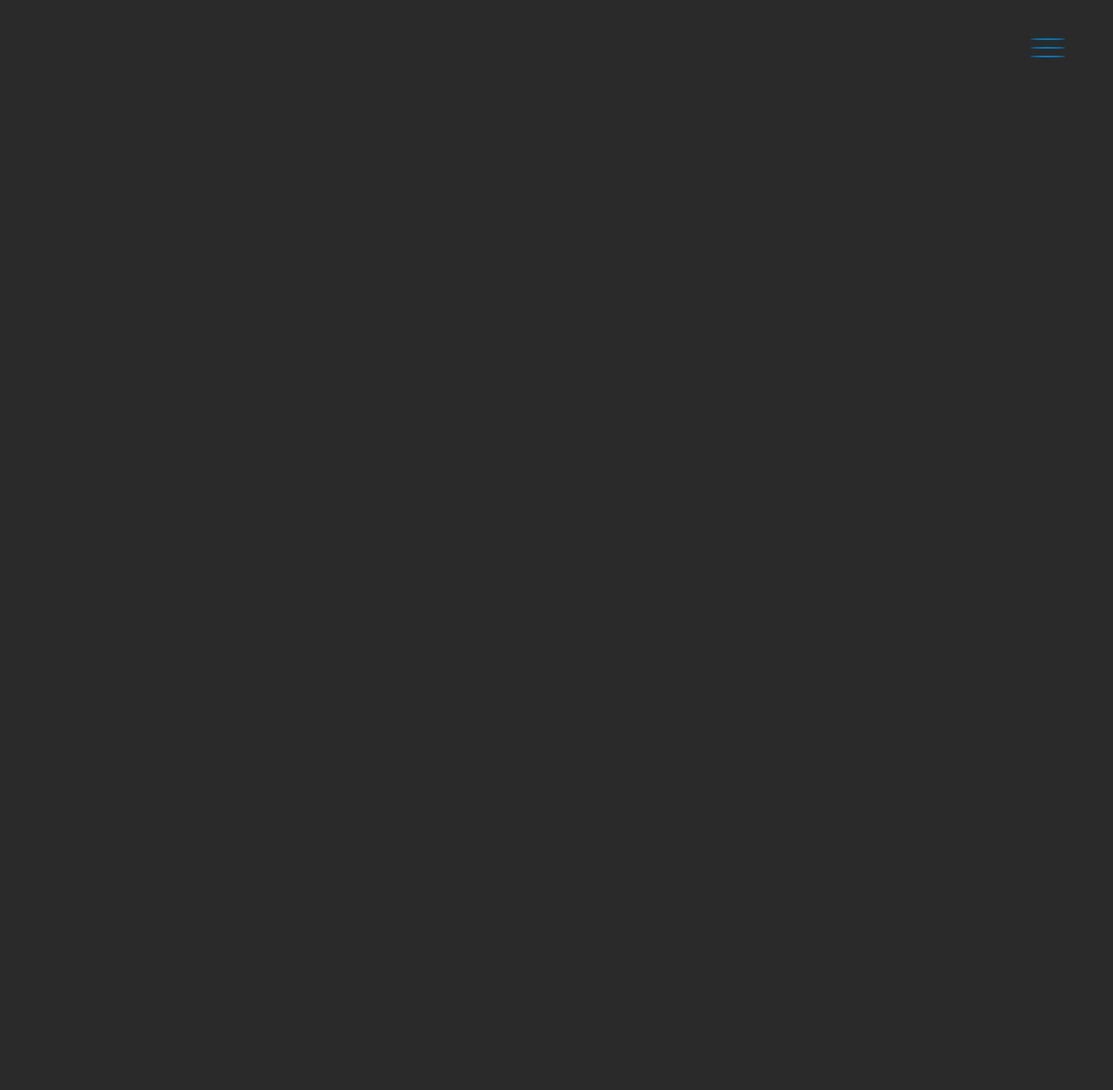
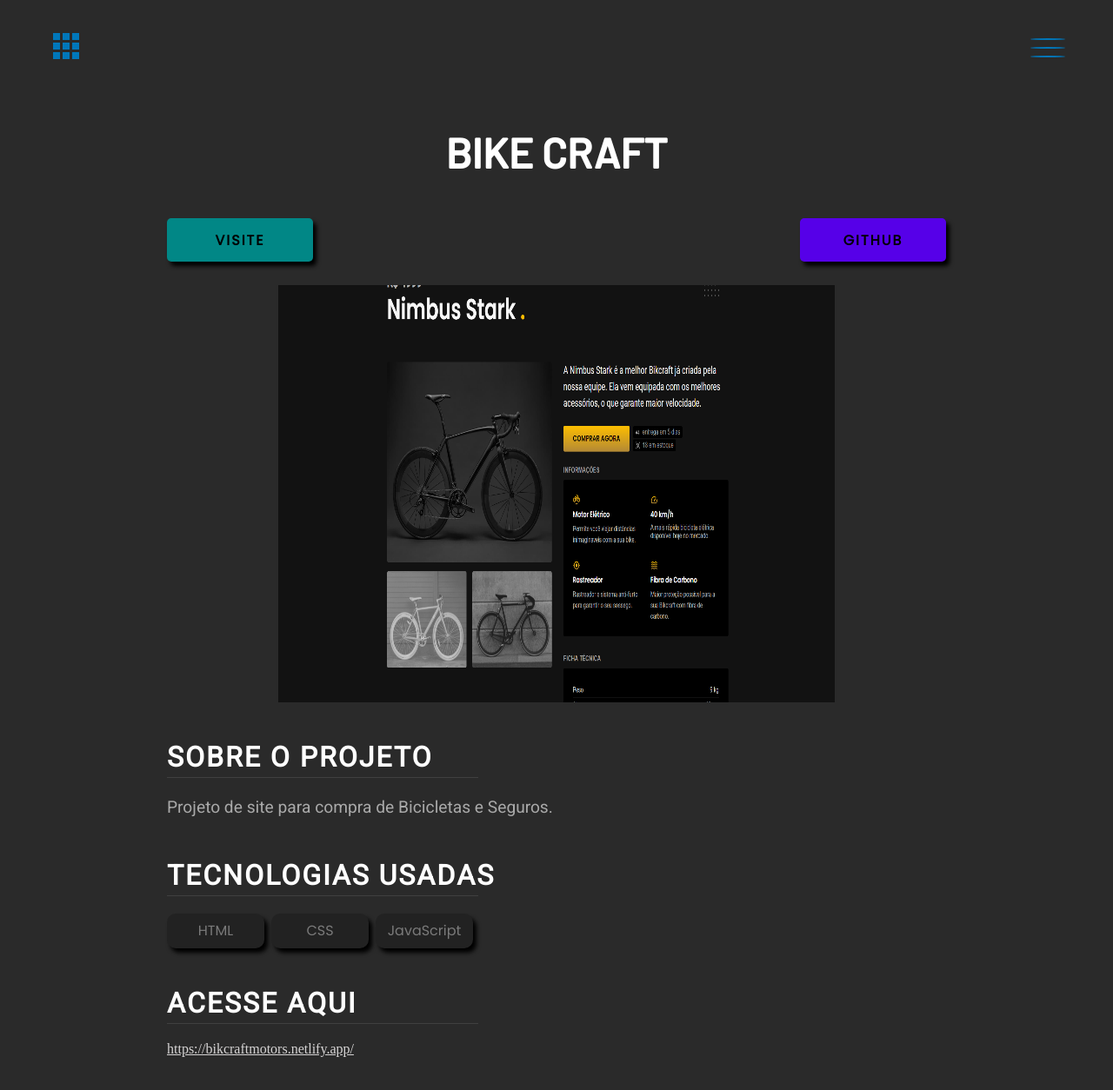
Before and after one commit to fescarvalho/Portifolio3.0, a React (Create React App) app: page /projetos/bike in a window 1280 px wide. Shown: the top 1254 px of the page at 87% size. Before the commit the page ends 800 px from the top, so only its background shows below. Built offline with nearby package versions, Linux system fonts and the light colour scheme.

Commit message:
:sparkles: feat - Add project in routes.

```diff
--- a/src/App.jsx
+++ b/src/App.jsx
@@ -12,12 +12,100 @@ function App() {
         <Route path="/projetos" element={<Projetos />} />
         <Route path="/contato" element={<Contato />} />
 
-        <Route path="/projetos/dogs" element={<PageProject />} />
-        <Route path="/projetos/bike" element={<Contato />} />
-        <Route path="/projetos/supermarket" element={<Contato />} />
-        <Route path="/projetos/lescone" element={<Contato />} />
-        <Route path="/projetos/hoursbus" element={<Contato />} />
-        <Route path="/projetos/walletapp" element={<Contato />} />
+        <Route
+          path="/projetos/dogs"
+          element={
+            <PageProject
+              name="Dogs-Rede Social"
+              srcLink="https://dogs-social.vercel.app/"
+              srcGithub="https://github.com/fescarvalho/Dogs"
+              srcImage="/images/DogsSocial/image2.png"
+              description="Projeto de Rede Social para pets."
+              tecs={['React', 'CSSModules', 'MongoDb']}
+            />
+          }
+        />
+        <Route
+          path="/projetos/bike"
+          element={
+            <PageProject
+              name="Bike Craft"
+              srcLink="https://bikcraftmotors.netlify.app/"
+              srcGithub="https://github.com/fescarvalho/bikcraft"
+              srcImage="/images/BikeCraft/image1.png"
+              description="Projeto de site para compra de Bicicletas e Seguros."
+              tecs={['HTML', 'CSS', 'JavaScript']}
+            />
+          }
+        />
+        <Route
+          path="/projetos/supermarket"
+          element={
+            <PageProject
+              name="Super Market List"
+              srcLink="https://app-supermarket-list-front.vercel.app/"
+              srcGithub="https://github.com/fescarvalho/APP-SupermarketList-Front"
+              srcImage="/images/SuperMarket/image2.png"
+              description="Projeto criado para auxilio na organização de lista de compras de supermercado. Foi construida API para salvamento dos dados e cadastro do usuario."
+              tecs={[
+                'React',
+                'CSS',
+                'Axios',
+                'NodeJs',
+                'Docker',
+                'Mongoose',
+                'MongoDB',
+                'Express',
+              ]}
+            />
+          }
+        />
+        <Route
+          path="/projetos/lescone"
+          element={
+            <PageProject
+              name="Le Scone Restaurante"
+              srcLink="https://le-scone-degust.vercel.app"
+              srcGithub="https://github.com/fescarvalho/LeScone"
+              srcImage="/images/LeScone/image1.png"
+              description="Projeto criado para divulgação de Restaurante."
+              tecs={['HTML', 'SASS', 'JavaScript']}
+            />
+          }
+        />
+        <Route
+          path="/projetos/hoursbus"
+          element={
+            <PageProject
+              name="Hours Bus"
+              srcLink="https://hoursbus.vercel.app"
+              srcGithub="https://github.com/fescarvalho/HoursBus"
+              srcImage="/images/hoursBus/image1.png"
+              description="Projeto criado para divulgação de horario de onibus."
+              tecs={['Typescript', 'React', 'CssModules']}
+            />
+          }
+        />
+        <Route
+          path="/projetos/walletapp"
+          element={
+            <PageProject
+              name="Wallet App"
+              srcLink="https://wallet-app-frontend.vercel.app"
+              srcGithub="https://github.com/fescarvalho/wallet-app-frontend"
+              srcImage="/images/WalletApp/image1.png"
+              description="Projeto criado para auxilio no controle de gastos mensais."
+              tecs={[
+                'React',
+                'CSS',
+                'NodeJs',
+                'Docker',
+                'PostgresSQL',
+                'Express',
+              ]}
+            />
+          }
+        />
       </Routes>
     </BrowserRouter>
   );
--- a/src/pages/PageProject/PageProject.css
+++ b/src/pages/PageProject/PageProject.css
@@ -134,6 +134,7 @@
   border-radius: 5px;
   text-transform: uppercase;
   transition: all 0.2s ease;
+  text-decoration: none;
 }
 .contentProject .mainProject .links .github {
   background: var(--primary-variant);
@@ -154,7 +155,7 @@
 .imgProject {
   width: 50vw;
   height: 30rem;
-  border: 2px solid red;
+
   margin: 20px auto;
 }
 .imgProject img {
@@ -324,7 +325,7 @@
   .imgProject {
     width: 100%;
     height: 20rem;
-    border: 2px solid red;
+
     margin: 20px auto;
   }
 }
--- a/src/pages/PageProject/PageProject.jsx
+++ b/src/pages/PageProject/PageProject.jsx
@@ -9,13 +9,7 @@ function PageProject({
   srcGithub,
   srcImage,
   description,
-  tec1,
-  tec2,
-  tec3,
-  tec4,
-  tec5,
-  tec6,
-  tec7,
+  tecs,
 }) {
   return (
     <div className="projeto-main">
@@ -37,12 +31,22 @@ function PageProject({
       </div>
       <div className="contentProject">
         <div className="mainProject">
-          <h1>{name}Projeto 1</h1>
+          <h1>{name}</h1>
           <div className="links">
-            <a className="visite" href={srcLink}>
+            <a
+              className="visite"
+              href={srcLink}
+              target="_blank"
+              rel="noreferrer"
+            >
               Visite
             </a>
-            <a className="github" href={srcGithub}>
+            <a
+              className="github"
+              href={srcGithub}
+              target="_blank"
+              rel="noreferrer"
+            >
               Github
             </a>
           </div>
@@ -52,36 +56,20 @@ function PageProject({
         </div>
         <div className="description">
           <h2>Sobre o projeto</h2>
-          <p>
-            {description}
-            Lorem Ipsum is simply dummy text of the printing and typesetting
-            industry. Lorem Ipsum has been the standard dummy text ever since
-            the 1500s, when an unknown printer took a galley of type and
-            scrambled it to make a type specimen book. It has survived not only
-            five centuries, but also the leap into electronic typesetting,
-            remaining essentially unchanged. It was popularised in the 1960s
-            with the release of Letraset sheets containing Lorem Ipsum passages,
-            and more recently with desktop publishing software like Aldus
-            PageMaker including versions of Lorem Ipsum.
-          </p>
+          <p>{description}</p>
         </div>
         <div className="tecs">
           <h2>Tecnologias Usadas</h2>
           <ul>
-            <i>{tec1}JavaScript</i>
-            <i>{tec2}JavaScript</i>
-            <i>{tec3}JavaScript</i>
-            <i>{tec4}JavaScript</i>
-            <i>{tec5}JavaScript</i>
-            <i>{tec6}JavaScript</i>
-            <i>{tec7}JavaScript</i>
+            {tecs.map((tec) => (
+              <i>{tec}</i>
+            ))}
           </ul>
         </div>
         <div className="acesse">
           <h2>Acesse Aqui</h2>
-          <a href={srcLink} target="_parent">
+          <a href={srcLink} target="_blanck">
             {srcLink}
-            https://edrodrigues.com.br/blog/20-incriveis-botoes-animados-de-css-puro/
           </a>
         </div>
       </div>
```
